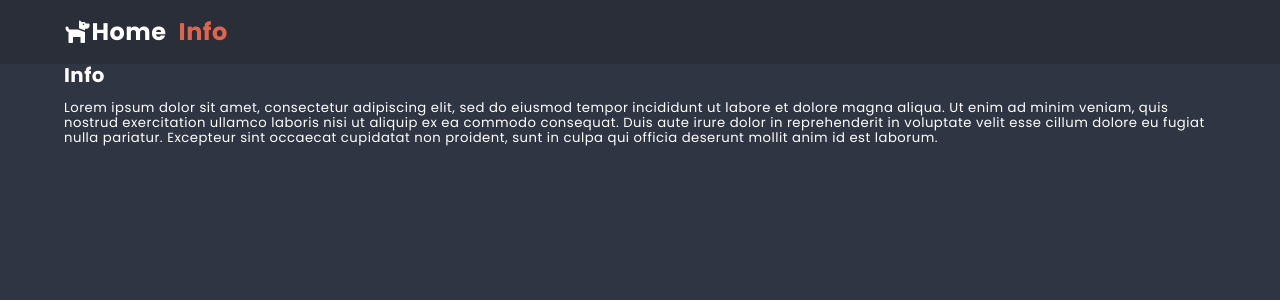
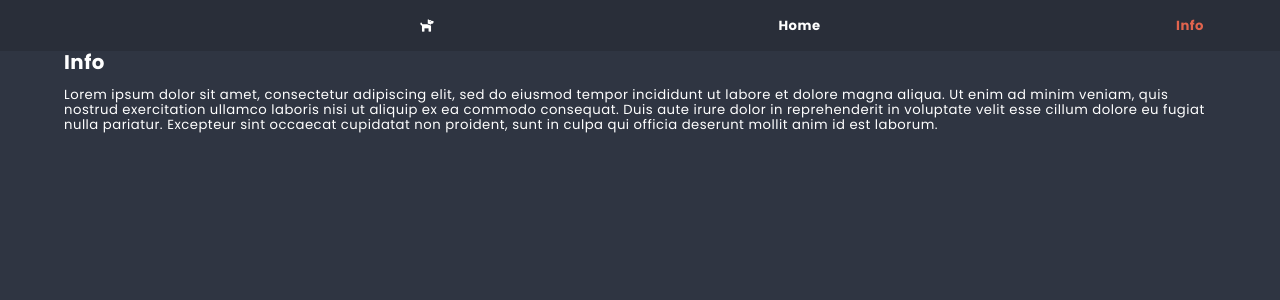
Before and after one commit to TomaszJarosiewicz/reat-app, a React app: page /info in a window 1280 px wide. Shown: the top 300 px of the page. Built offline with nearby package versions, Linux system fonts and the light colour scheme.

Commit message:
Fixbug for component Header

```diff
--- a/src/components/Header/Header.js
+++ b/src/components/Header/Header.js
@@ -11,11 +11,10 @@ class Header extends React.Component {
       <header className={styles.component}>
         <Container>
           <div className={styles.wrapper}>
-            <Link to='/' className={styles.logo}>
-              <Icon name='dog' />
-              <NavLink exact to='/' activeClassName='active'>Home</NavLink>
-              <NavLink exact to='/info' activeClassName='active'>Info</NavLink>
-            </Link>
+            <Link to='/' className={styles.logo}></Link>
+            <Icon name='dog' />
+            <NavLink exact to='/' activeClassName='active'>Home</NavLink>
+            <NavLink exact to='/info' activeClassName='active'>Info</NavLink>
           </div>
         </Container>
       </header>
```
